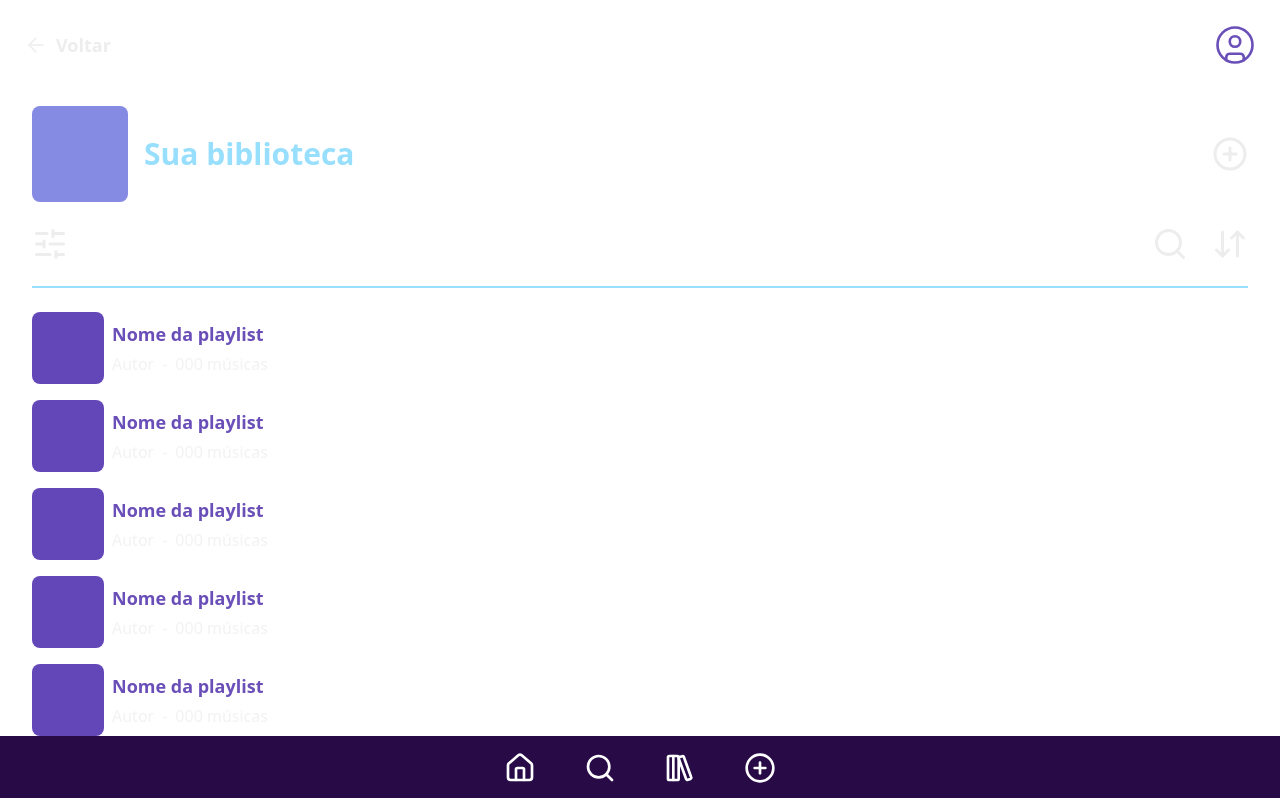
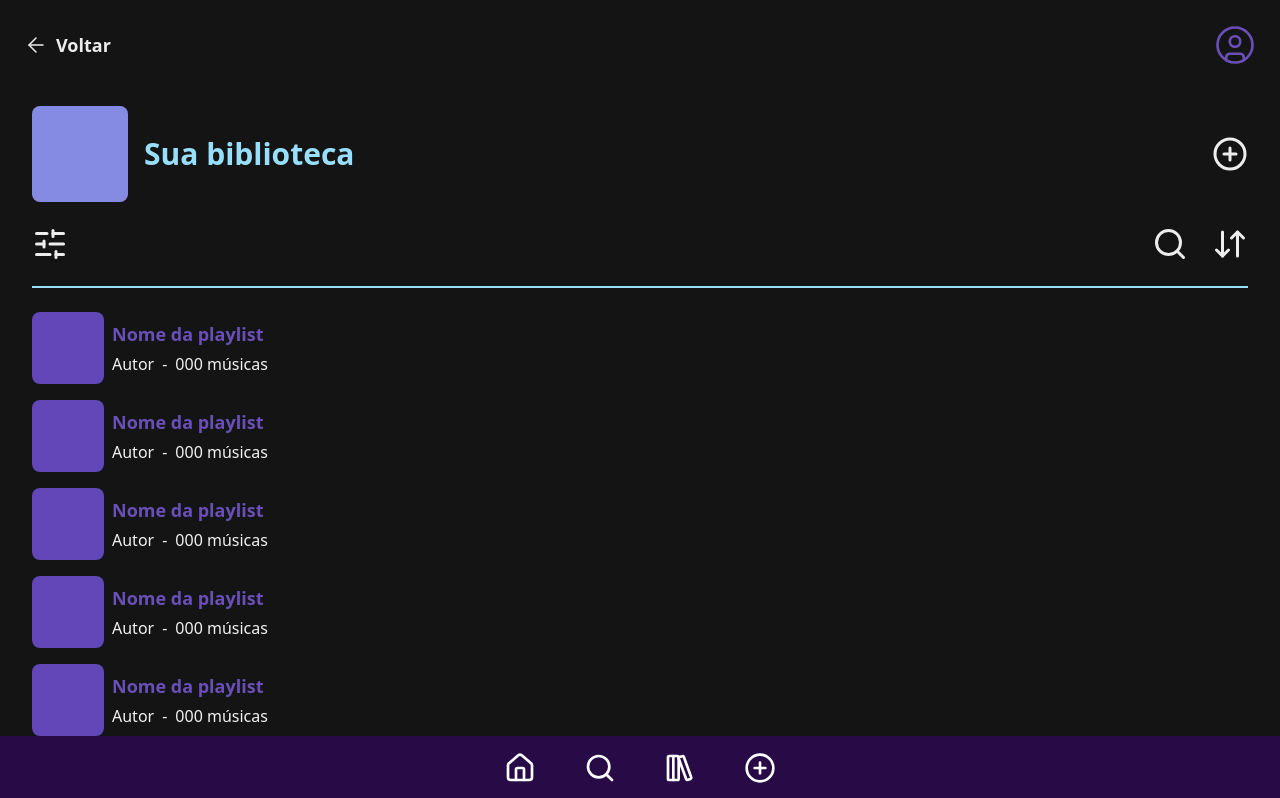
Before and after one commit to ilorenco/taprify, a React (Vite) app in the folder frontend/: page /library in a window 1280 px wide. Shown: the top 798 px of the page. Built offline with nearby package versions, Linux system fonts and the light colour scheme.

Commit message:
fix: ajusta os cabeçalhos para ficarem fixados no topo da tela

```diff
--- a/frontend/src/components/commons/Header/index.jsx
+++ b/frontend/src/components/commons/Header/index.jsx
@@ -8,7 +8,7 @@ export function Header() {
     const isLibraryOrPlaylistDetailsPage = location.pathname === '/library' || location.pathname === '/playlist-details';
 
     return (
-        <div className="flex items-center justify-between py-6 px-6">
+        <div className="flex items-center justify-between py-6 px-6 bg-background">
             {isSearchPage ? (
                 <h1 className="text-2xl font-bold text-blue-light">Pesquisar</h1>
             ) : isLibraryOrPlaylistDetailsPage ? (
--- a/frontend/src/layouts/DefaultLayout/index.jsx
+++ b/frontend/src/layouts/DefaultLayout/index.jsx
@@ -4,9 +4,18 @@ import { Header } from '../../components/commons/Header';
 
 export function DefaultLayout() {
     return (
-        <div className="min-h-screen pb-16">
-            <Header />
-            <Outlet />
+        <div className="flex flex-col h-screen">
+            {/* Header fixo no topo */}
+            <div className="sticky top-0 z-50 bg-background">
+                <Header />
+            </div>
+
+            {/* Conteúdo scrollable com padding no final para não ficar escondido atrás do BottomNavigator */}
+            <div className="flex-1 overflow-y-auto pb-16">
+                <Outlet />
+            </div>
+
+            {/* Bottom Navigator fixo no rodapé */}
             <BottomNavigator />
         </div>
     );
--- a/frontend/src/pages/Library/index.jsx
+++ b/frontend/src/pages/Library/index.jsx
@@ -3,8 +3,9 @@ import { PlaylistCard } from './components/PlaylistCard';
 
 export function Library() {
     return (
-        <div className="flex flex-col h-full w-full px-4 md:px-6 lg:px-8 py-4">
-            {/* Seção fixa do cabeçalho */}
+        <div className="flex flex-col h-full w-full">
+            {/* Seção fixa do cabeçalho - sticky para ficar fixo ao scrollar */}
+            <div className="sticky top-0 z-40 bg-background px-4 md:px-6 lg:px-8 pt-4">
                 <div className="flex flex-col gap-4 md:gap-6">
                     <div className="flex items-center justify-between w-full">
                         <div className="flex items-center gap-3 md:gap-4">
@@ -46,10 +47,11 @@ export function Library() {
 
                     <hr className="border-blue-light border-t-2" />
                 </div>
+            </div>
 
             {/* Área de rolagem dos cards */}
-            <div className="flex-1 overflow-y-auto mt-4 md:mt-6">
-                <div className="flex flex-col gap-3 md:gap-4 pb-4">
+            <div className="flex-1 overflow-y-auto px-4 md:px-6 lg:px-8">
+                <div className="flex flex-col gap-3 md:gap-4 py-4 md:py-6">
                     <PlaylistCard />
                     <PlaylistCard />
                     <PlaylistCard />
--- a/frontend/src/pages/PlaylistDetails/index.jsx
+++ b/frontend/src/pages/PlaylistDetails/index.jsx
@@ -4,8 +4,9 @@ import { TrackCard } from './components/TrackCard';
 
 export function PlaylistDetails() {
     return (
-        <div className="flex flex-col h-full w-full px-4 md:px-6 lg:px-8 py-4">
-            {/* Seção fixa do cabeçalho */}
+        <div className="flex flex-col h-full w-full">
+            {/* Seção fixa do cabeçalho - sticky para ficar fixo ao scrollar */}
+            <div className="sticky top-0 z-40 bg-background px-4 md:px-6 lg:px-8 pt-4">
                 <div className="flex flex-col gap-4 md:gap-6">
                     <div className="flex items-center justify-between gap-3 md:gap-4">
                         <SearchBar placeholder="Pesquisar músicas" />
@@ -67,10 +68,11 @@ export function PlaylistDetails() {
 
                     <hr className="border-blue-light border-t-2" />
                 </div>
+            </div>
 
             {/* Área de rolagem dos tracks */}
-            <div className="flex-1 overflow-y-auto mt-4 md:mt-6">
-                <div className="flex flex-col gap-3 md:gap-4 pb-4">
+            <div className="flex-1 overflow-y-auto px-4 md:px-6 lg:px-8">
+                <div className="flex flex-col gap-3 md:gap-4 py-4 md:py-6">
                     <TrackCard />
                     <TrackCard />
                     <TrackCard />
```
Lines whose indentation alone changed are shown as unchanged.
